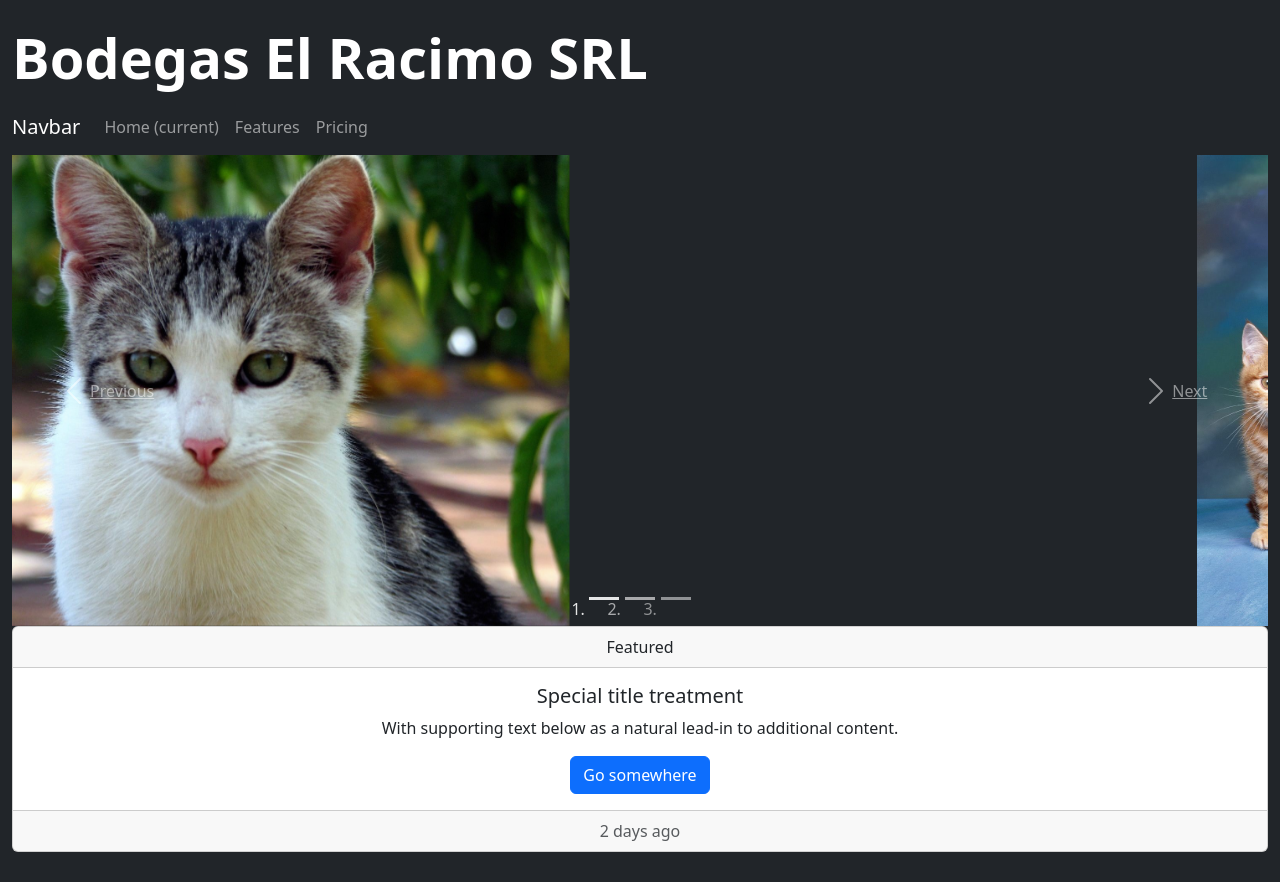
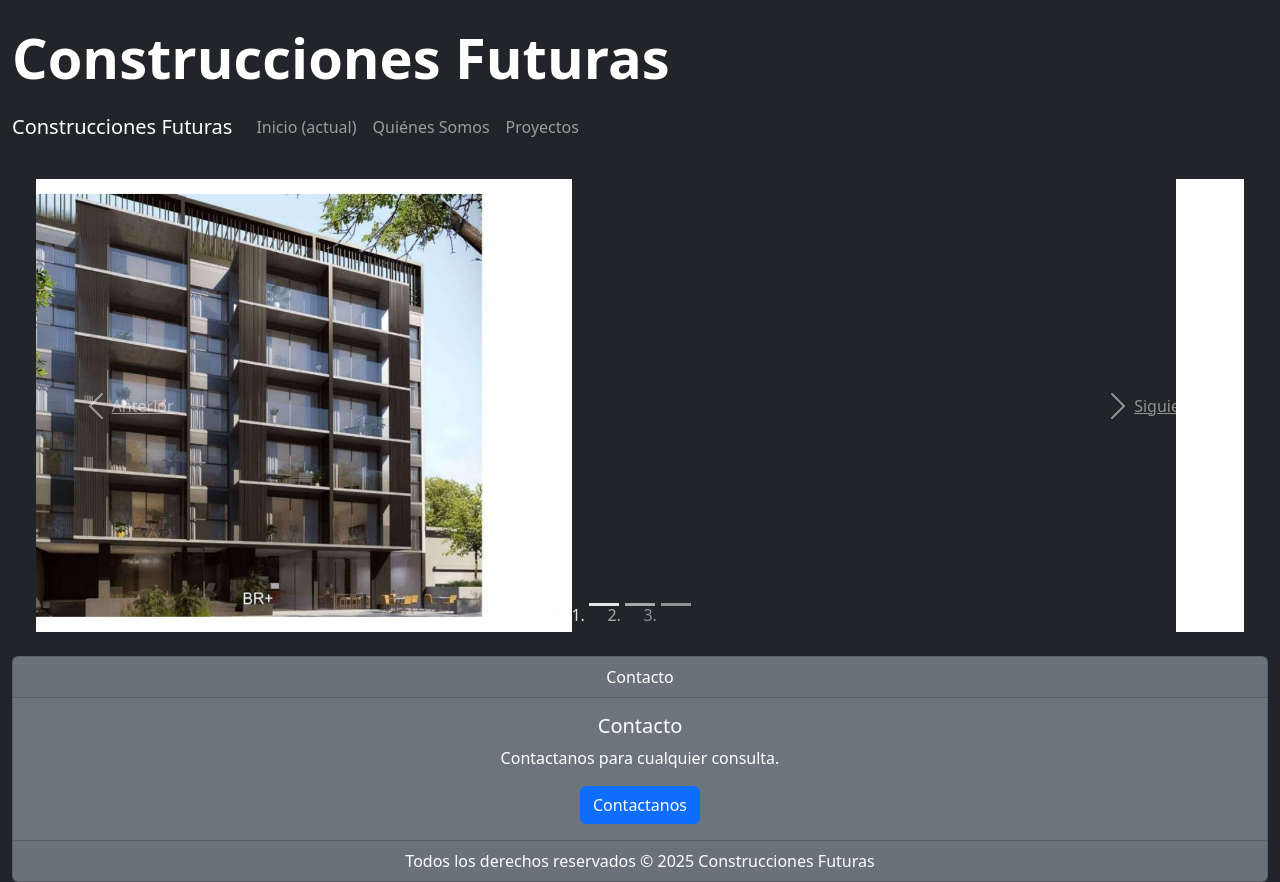
Before and after one commit to FabrizioJordan/ClasesTD1-DW, a plain HTML site: page Bootstrap/Constructora/index.html in a window 1280 px wide. Before the commit the page ends 852 px from the top, so only its background shows below. Drawn offline with nearby package versions, Linux system fonts and the light colour scheme.

Commit message:
Modificada la tarea de Bootstrap

```diff
--- a/Bootstrap/Bodega/index.html
+++ b/Bootstrap/Constructora/index.html
@@ -3,74 +3,74 @@
 <head>
   <meta charset="UTF-8">
   <meta name="viewport" content="width=device-width, initial-scale=1.0">
-  <title>Bodegas El Racimo SRL</title>
+  <title>Construcciones Futuras</title>
   <link href="https://cdn.jsdelivr.net/npm/bootstrap@5.3.7/dist/css/bootstrap.min.css" rel="stylesheet" integrity="sha384-LN+7fdVzj6u52u30Kp6M/trliBMCMKTyK833zpbD+pXdCLuTusPj697FH4R/5mcr" crossorigin="anonymous">
 </head>
-<body class="container-fluid bg-dark text-white">
+<body class="container-fluid bg-dark text-white d-flex flex-column gap-4">
   <header class="pt-4 ml-8 mr-8">
-    <h1 class="display-4 fw-bold">Bodegas El Racimo SRL</h1>
+    <h1 class="display-4 fw-bold">Construcciones Futuras</h1>
     <nav class="navbar navbar-expand-lg navbar-dark">
-      <a class="navbar-brand" href="#">Navbar</a>
+      <a class="navbar-brand" href="#">Construcciones Futuras</a>
       <button class="navbar-toggler" type="button" data-bs-toggle="collapse" data-bs-target="#navbarNav" aria-controls="navbarNav" aria-expanded="false" aria-label="Toggle navigation">
         <span class="navbar-toggler-icon"></span>
       </button>
       <div class="collapse navbar-collapse" id="navbarNav">
         <ul class="navbar-nav">
           <li class="nav-item active">
-            <a class="nav-link" href="#">Home <span class="sr-only">(current)</span></a>
+            <a class="nav-link" href="#">Inicio <span class="sr-only">(actual)</span></a>
           </li>
           <li class="nav-item">
-            <a class="nav-link" href="#">Features</a>
+            <a class="nav-link" href="#">Quiénes Somos</a>
           </li>
           <li class="nav-item">
-            <a class="nav-link" href="#">Pricing</a>
+            <a class="nav-link" href="#">Proyectos</a>
           </li>
         </ul>
       </div>
     </nav>
   </header>
 
-  <main>
+  <main class="align-items-center px-4">
     <div id="carouselExampleIndicators" class="carousel slide" data-bs-ride="carousel">
       <ol class="carousel-indicators">
         <li data-bs-target="#carouselExampleIndicators" data-bs-slide-to="0" class="active"></li>
         <li data-bs-target="#carouselExampleIndicators" data-bs-slide-to="1"></li>
         <li data-bs-target="#carouselExampleIndicators" data-bs-slide-to="2"></li>
       </ol>
-      <div class="carousel-inner text-center align-items-center ">
+      <div class="carousel-inner text-center align-items-center mt-8 mb-8">
         <div class="carousel-item active">
-          <img class="d-block w-50 h-50" src="./imgs/fotos-de-gatitos-7.jpg" alt="First slide">
+          <img class="d-block w-50 h-50" src="./imgs/constru1.jpg" alt="First slide">
         </div>
         <div class="carousel-item">
-          <img class="d-block w-50 h-50" src="./imgs/fotos-de-gatitos-6.jpg" alt="Second slide">
+          <img class="d-block w-50 h-50" src="./imgs/constru2.jpg" alt="Second slide">
         </div>
         <div class="carousel-item">
-          <img class="d-block w-50 h-50" src="./imgs/fotos-de-gatitos-8.jpg" alt="Third slide">
+          <img class="d-block w-50 h-50" src="./imgs/constru3.jpg" alt="Third slide">
         </div>
       </div>
       <a class="carousel-control-prev" href="#carouselExampleIndicators" role="button" data-bs-slide="prev">
         <span class="carousel-control-prev-icon" aria-hidden="true"></span>
-        <span class="sr-only">Previous</span>
+        <span class="sr-only">Anterior</span>
       </a>
       <a class="carousel-control-next" href="#carouselExampleIndicators" role="button" data-bs-slide="next">
         <span class="carousel-control-next-icon" aria-hidden="true"></span>
-        <span class="sr-only">Next</span>
+        <span class="sr-only">Siguiente</span>
       </a>
     </div>
   </main>
 
   <footer>
-    <div class="card text-center">
+    <div class="card bg-secondary text-white text-center">
       <div class="card-header">
-        Featured
+        Contacto
       </div>
       <div class="card-body">
-        <h5 class="card-title">Special title treatment</h5>
-        <p class="card-text">With supporting text below as a natural lead-in to additional content.</p>
-        <a href="#" class="btn btn-primary">Go somewhere</a>
+        <h5 class="card-title">Contacto</h5>
+        <p class="card-text">Contactanos para cualquier consulta.</p>
+        <a href="#" class="btn btn-primary">Contactanos</a>
       </div>
-      <div class="card-footer text-muted">
-        2 days ago
+      <div class="card-footer text-center">
+        Todos los derechos reservados &copy; 2025 Construcciones Futuras
       </div>
     </div>
   </footer>
```
Also changed, not shown: Semana6/Semana6-constructora/index.html (+1 -1 lines), index.html (+1 -1 lines), Bootstrap/Bodega/imgs/fotos-de-gatitos-6.jpg (deleted), Bootstrap/Bodega/imgs/fotos-de-gatitos-7.jpg (deleted), Bootstrap/Bodega/imgs/fotos-de-gatitos-8.jpg (deleted), Bootstrap/Constructora/imgs/constru1.jpg (added), Bootstrap/Constructora/imgs/constru2.jpg (added), Bootstrap/Constructora/imgs/constru3.jpg (added).
